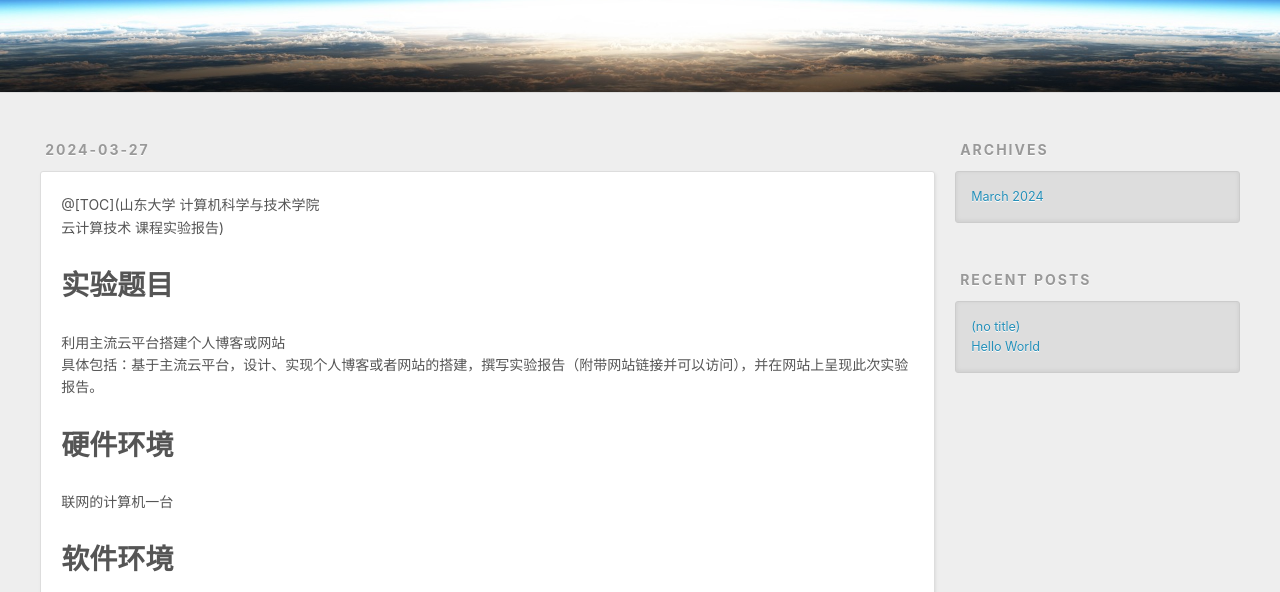
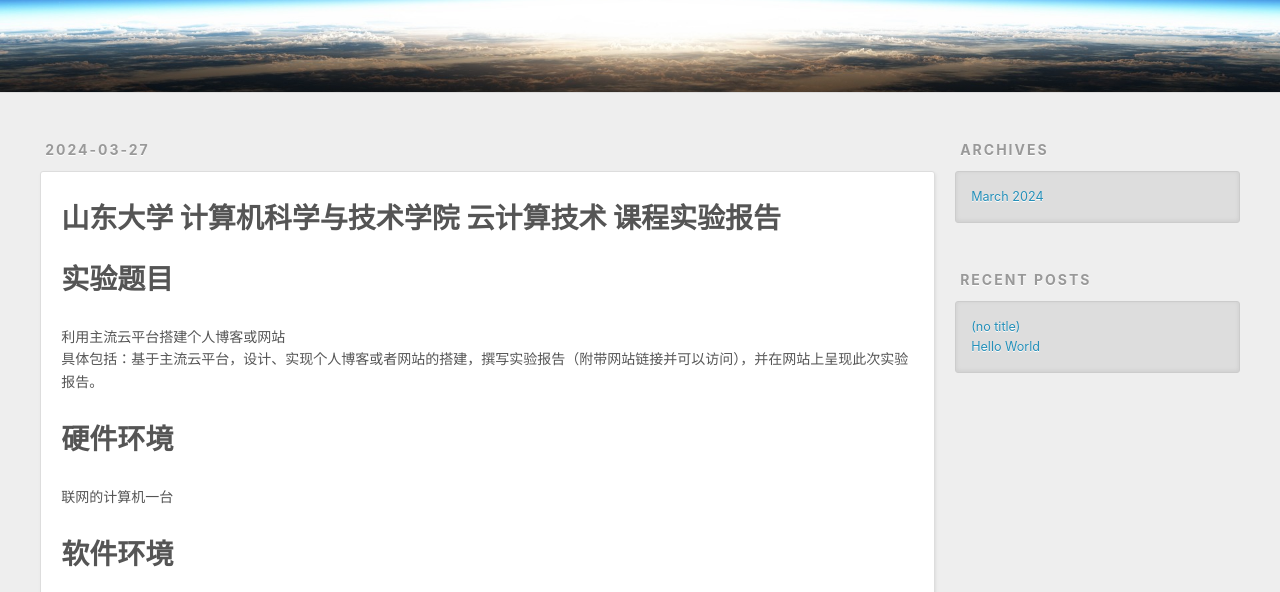
Before and after one commit to yonghuhaokun/yonghuhaokun.github.io, a plain HTML site: page 2024/03/27/李晓阳-202100130016-实验三/index.html in a window 1280 px wide. Shown: the part 208-800 px from the top of the page. Drawn offline with Linux system fonts and the light colour scheme.

Commit message:
Site updated: 2024-03-27 21:44:28

```diff
--- a/2024/03/27/李晓阳-202100130016-实验三/index.html
+++ b/2024/03/27/李晓阳-202100130016-实验三/index.html
@@ -6,12 +6,12 @@
 
   <title>Hexo</title>
   <meta name="viewport" content="width=device-width, initial-scale=1, shrink-to-fit=no">
-  <meta name="description" content="@[TOC](山东大学   计算机科学与技术学院   云计算技术   课程实验报告) 实验题目利用主流云平台搭建个人博客或网站具体包括：基于主流云平台，设计、实现个人博客或者网站的搭建，撰写实验报告（附带网站链接并可以访问），并在网站上呈现此次实验报告。 硬件环境联网的计算机一台 软件环境软件环境 实验步骤与内容 环境配置 安装 Node.js 安装 Git 安装Hexo    将博客部署到 Gi">
+  <meta name="description" content="山东大学   计算机科学与技术学院 云计算技术   课程实验报告实验题目利用主流云平台搭建个人博客或网站具体包括：基于主流云平台，设计、实现个人博客或者网站的搭建，撰写实验报告（附带网站链接并可以访问），并在网站上呈现此次实验报告。 硬件环境联网的计算机一台 软件环境软件环境 实验步骤与内容 环境配置 安装 Node.js 安装 Git 安装Hexo    将博客部署到 Github Pages">
 <meta property="og:type" content="article">
 <meta property="og:title" content="Hexo">
 <meta property="og:url" content="http://example.com/2024/03/27/%E6%9D%8E%E6%99%93%E9%98%B3-202100130016-%E5%AE%9E%E9%AA%8C%E4%B8%89/index.html">
 <meta property="og:site_name" content="Hexo">
-<meta property="og:description" content="@[TOC](山东大学   计算机科学与技术学院   云计算技术   课程实验报告) 实验题目利用主流云平台搭建个人博客或网站具体包括：基于主流云平台，设计、实现个人博客或者网站的搭建，撰写实验报告（附带网站链接并可以访问），并在网站上呈现此次实验报告。 硬件环境联网的计算机一台 软件环境软件环境 实验步骤与内容 环境配置 安装 Node.js 安装 Git 安装Hexo    将博客部署到 Gi">
+<meta property="og:description" content="山东大学   计算机科学与技术学院 云计算技术   课程实验报告实验题目利用主流云平台搭建个人博客或网站具体包括：基于主流云平台，设计、实现个人博客或者网站的搭建，撰写实验报告（附带网站链接并可以访问），并在网站上呈现此次实验报告。 硬件环境联网的计算机一台 软件环境软件环境 实验步骤与内容 环境配置 安装 Node.js 安装 Git 安装Hexo    将博客部署到 Github Pages">
 <meta property="og:locale" content="en_US">
 <meta property="og:image" content="http://example.com/2024/03/27/%E6%9D%8E%E6%99%93%E9%98%B3-202100130016-%E5%AE%9E%E9%AA%8C%E4%B8%89/1.png">
 <meta property="og:image" content="http://example.com/2024/03/27/%E6%9D%8E%E6%99%93%E9%98%B3-202100130016-%E5%AE%9E%E9%AA%8C%E4%B8%89/2.png">
@@ -20,7 +20,7 @@
 <meta property="og:image" content="http://example.com/2024/03/27/%E6%9D%8E%E6%99%93%E9%98%B3-202100130016-%E5%AE%9E%E9%AA%8C%E4%B8%89/5.png">
 <meta property="og:image" content="http://example.com/2024/03/27/%E6%9D%8E%E6%99%93%E9%98%B3-202100130016-%E5%AE%9E%E9%AA%8C%E4%B8%89/6.png">
 <meta property="article:published_time" content="2024-03-27T13:13:31.723Z">
-<meta property="article:modified_time" content="2024-03-27T13:35:36.202Z">
+<meta property="article:modified_time" content="2024-03-27T13:43:27.305Z">
 <meta property="article:author" content="John Doe">
 <meta name="twitter:card" content="summary">
 <meta name="twitter:image" content="http://example.com/2024/03/27/%E6%9D%8E%E6%99%93%E9%98%B3-202100130016-%E5%AE%9E%E9%AA%8C%E4%B8%89/1.png">
@@ -90,8 +90,7 @@
 
     <div class="e-content article-entry" itemprop="articleBody">
 
-        <p>@[TOC](山东大学   计算机科学与技术学院<br>   云计算技术   课程实验报告)</p>
-<h1 id="实验题目"><a href="#实验题目" class="headerlink" title="实验题目"></a>实验题目</h1><p>利用主流云平台搭建个人博客或网站<br>具体包括：基于主流云平台，设计、实现个人博客或者网站的搭建，撰写实验报告（附带网站链接并可以访问），并在网站上呈现此次实验报告。</p>
+        <h1 id="山东大学-计算机科学与技术学院-云计算技术-课程实验报告"><a href="#山东大学-计算机科学与技术学院-云计算技术-课程实验报告" class="headerlink" title="山东大学   计算机科学与技术学院 云计算技术   课程实验报告"></a>山东大学   计算机科学与技术学院 云计算技术   课程实验报告</h1><h1 id="实验题目"><a href="#实验题目" class="headerlink" title="实验题目"></a>实验题目</h1><p>利用主流云平台搭建个人博客或网站<br>具体包括：基于主流云平台，设计、实现个人博客或者网站的搭建，撰写实验报告（附带网站链接并可以访问），并在网站上呈现此次实验报告。</p>
 <h1 id="硬件环境"><a href="#硬件环境" class="headerlink" title="硬件环境"></a>硬件环境</h1><p>联网的计算机一台</p>
 <h1 id="软件环境"><a href="#软件环境" class="headerlink" title="软件环境"></a>软件环境</h1><p>软件环境</p>
 <h1 id="实验步骤与内容"><a href="#实验步骤与内容" class="headerlink" title="实验步骤与内容"></a>实验步骤与内容</h1><ol>
```
Also changed, not shown: index.html (+1 -2 lines).
